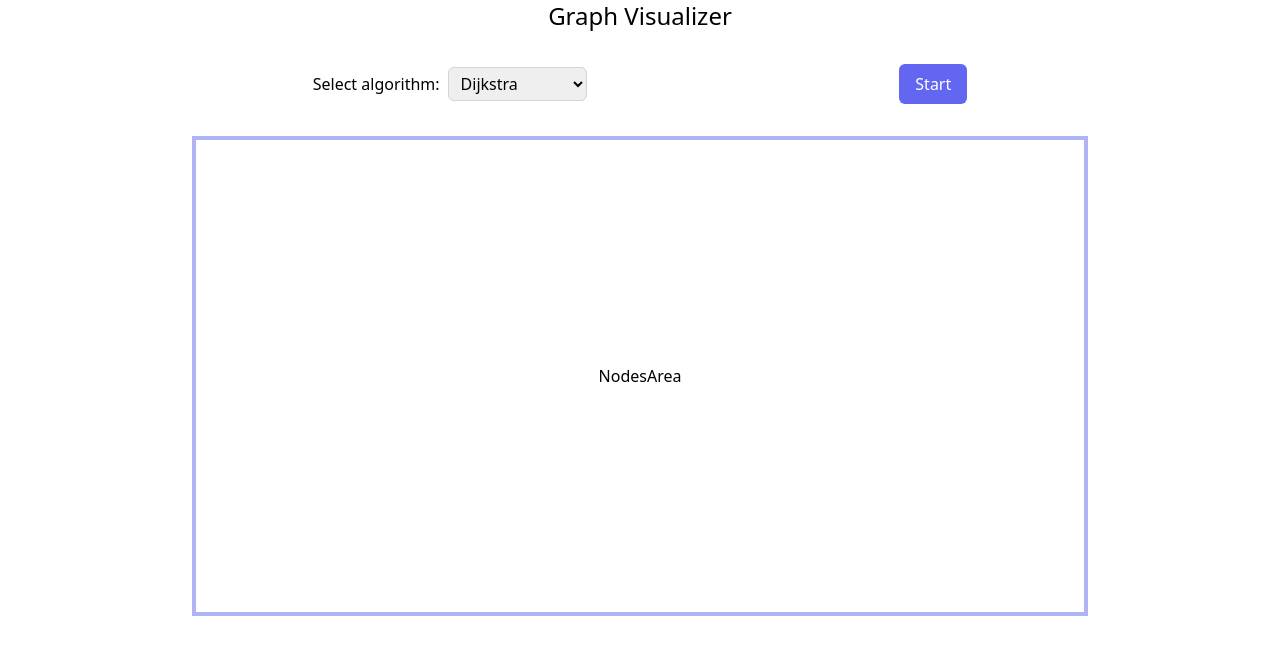
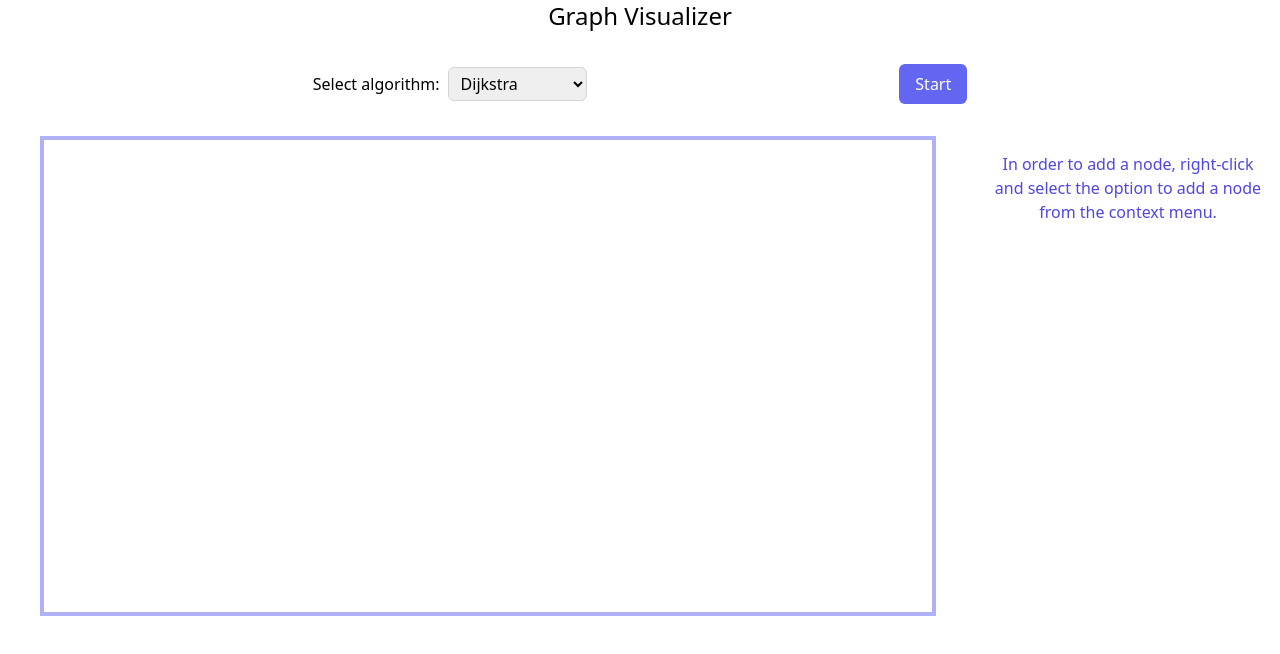
Before and after one commit to andreealuca25/graph-visualizer, a React app: page / in a window 1280 px wide. Shown: the top 654 px of the page. Built offline with nearby package versions, Linux system fonts and the light colour scheme.

Commit message:
feat: add graph node from context menu

```diff
--- a/src/App.tsx
+++ b/src/App.tsx
@@ -1,11 +1,15 @@
 import Menu from "./components/menu/Menu";
-import NodesArea from "./components/node/NodesArea";
+import GraphContainer from "./components/graph/GraphContainer";
+import Instructions from "./components/instructions/Instructions";
 const App: React.FC = () => {
   return (
     <div>
       <h1 className="text-center text-2xl">Graph Visualizer</h1>
       <Menu />
-      <NodesArea />
+      <div className="flex flex-end">
+        <GraphContainer />
+        <Instructions />
+      </div>
     </div>
   );
 };
--- /dev/null
+++ b/src/components/graph/GraphContainer.tsx
@@ -0,0 +1,74 @@
+import { useState } from "react";
+import ContextMenu from "../menu/ContextMenu";
+import GraphNode from "./GraphNode";
+
+const GraphContainer: React.FC = () => {
+  const [contextMenu, setContextMenu] = useState<{
+    x: number;
+    y: number;
+    items: { label: string; onClick: () => void }[];
+  } | null>(null);
+
+  const [nodes, setNodes] = useState<{ id: number; x: number; y: number }[]>(
+    []
+  );
+  const [nodeCount, setNodeCount] = useState(0);
+
+  const handleAddNode = (x: number, y: number) => {
+    console.log("handleAddNode");
+    const newNode = { id: nodeCount, x, y };
+    setNodes((prevNodes) => [...prevNodes, newNode]);
+    setNodeCount((prevCount) => prevCount + 1);
+  };
+
+  const handleContextMenu = (event: React.MouseEvent<HTMLDivElement>) => {
+    event.preventDefault();
+    setContextMenu({
+      x: event.clientX,
+      y: event.clientY,
+      items: [
+        {
+          label: "Add node",
+          onClick: () => {
+            handleAddNode(event.clientX, event.clientY);
+            setContextMenu(null);
+          },
+        },
+      ],
+    });
+  };
+
+  const handleCloseContextMenu = () => {
+    setContextMenu(null);
+  };
+
+  return (
+    <div className="flex justify-center items-center mx-10">
+      {contextMenu && (
+        <ContextMenu
+          x={contextMenu.x}
+          y={contextMenu.y}
+          items={contextMenu.items}
+          onClose={handleCloseContextMenu}
+        />
+      )}
+      <div
+        className="w-[70vw] h-[60vh] border-4 border-indigo-500/50 flex items-center justify-center"
+        onContextMenu={handleContextMenu}
+      >
+        {nodes.map((node) => (
+          <GraphNode
+            key={node.id}
+            nodeValue={`${node.id}`}
+            style={{
+              left: `${node.x}px`,
+              top: `${node.y}px`,
+            }}
+          />
+        ))}
+      </div>
+    </div>
+  );
+};
+
+export default GraphContainer;
--- /dev/null
+++ b/src/components/graph/GraphNode.tsx
@@ -0,0 +1,19 @@
+import { FC, CSSProperties } from "react";
+
+interface GraphNodeProps {
+  nodeValue: string;
+  style?: CSSProperties;
+}
+
+const GraphNode: FC<GraphNodeProps> = ({ nodeValue, style }) => {
+  return (
+    <div
+      className="flex items-center justify-center w-10 h-10 bg-indigo-500 rounded-full absolute text-white"
+      style={style}
+    >
+      {nodeValue}
+    </div>
+  );
+};
+
+export default GraphNode;
--- /dev/null
+++ b/src/components/instructions/Instructions.tsx
@@ -0,0 +1,12 @@
+import { FC } from "react";
+
+const Instructions: FC = () => {
+  return (
+    <div className="p-4 text-center text-indigo-600">
+      In order to add a node, right-click and select the option to add a node
+      from the context menu.
+    </div>
+  );
+};
+
+export default Instructions;
--- /dev/null
+++ b/src/components/menu/ContextMenu.tsx
@@ -0,0 +1,47 @@
+import { useEffect, useRef } from "react";
+
+interface ContextMenuProps {
+  x: number;
+  y: number;
+  items: { label: string; onClick: () => void }[];
+  onClose: () => void;
+}
+
+const ContextMenu: React.FC<ContextMenuProps> = ({ x, y, items, onClose }) => {
+  const menuRef = useRef<HTMLUListElement>(null);
+
+  useEffect(() => {
+    const handleClickOutside = (event: MouseEvent) => {
+      if (menuRef.current && !menuRef.current.contains(event.target as Node)) {
+        onClose();
+      }
+    };
+    document.addEventListener("mousedown", handleClickOutside);
+    return () => {
+      document.removeEventListener("mousedown", handleClickOutside);
+    };
+  }, [onClose]);
+
+  return (
+    <ul
+      className="absolute bg-white border border-gray-300 shadow-lg list-none p-0 m-0 z-50"
+      style={{ top: y, left: x }}
+      ref={menuRef}
+    >
+      {items.map((item, index) => (
+        <li
+          key={index}
+          className="px-4 py-2 cursor-pointer hover:bg-gray-100"
+          onClick={() => {
+            item.onClick();
+            onClose();
+          }}
+        >
+          {item.label}
+        </li>
+      ))}
+    </ul>
+  );
+};
+
+export default ContextMenu;
--- a/src/components/menu/Menu.tsx
+++ b/src/components/menu/Menu.tsx
@@ -1,6 +1,6 @@
-import React from "react";
+import { FC } from "react";
 
-const Menu: React.FC = () => {
+const Menu: FC = () => {
   return (
     <ul className="flex flex-row justify-evenly py-8 items-center">
       <li>
--- a/src/components/node/Node.tsx
+++ /dev/null
@@ -1,9 +0,0 @@
-const Node: React.FC = () => {
-  return (
-    <div>
-      <h1>Node</h1>
-    </div>
-  );
-};
-
-export default Node;
--- a/src/components/node/NodesArea.tsx
+++ /dev/null
@@ -1,13 +0,0 @@
-import React from "react";
-
-const NodesArea: React.FC = () => {
-  return (
-    <div className="flex justify-center items-center">
-      <div className="w-[70vw] h-[60vh] border-4 border-indigo-500/50 flex items-center justify-center">
-        <h1>NodesArea</h1>
-      </div>
-    </div>
-  );
-};
-
-export default NodesArea;
```
